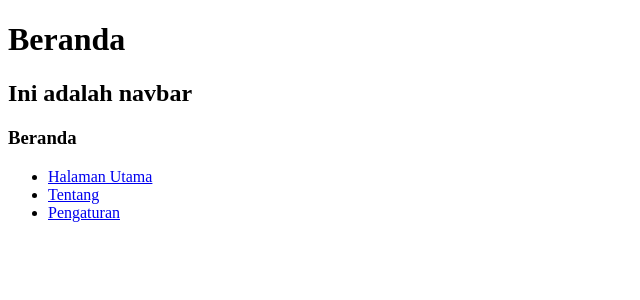
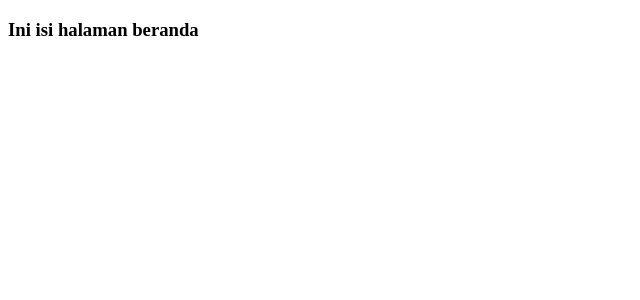
Before and after one commit to adn-nwr/tutor-nextjs-pages, a Next.js app: page / in a window 1280 px wide. Shown: the top 300 px of the page, without its empty margins (0-640 px from the left). Built offline with nearby package versions, Linux system fonts and the light colour scheme.

Commit message:
Membuat Per-Page Layout

```diff
--- a/components/footer.js
+++ b/components/footer.js
@@ -1,19 +1,7 @@
-import Link from "next/link";
-
-export default () => {
+export default function Footer() {
   return (
     <>
-      <ul>
-        <li>
-          <Link href={"/"}>Halaman Utama</Link>
-        </li>
-        <li>
-          <Link href={"/tentang"}>Tentang</Link>
-        </li>
-        <li>
-          <Link href={"/pengaturan"}>Pengaturan</Link>
-        </li>
-      </ul>
+      <div>Copyright @ 2023</div>
     </>
   );
-};
+}
--- a/components/navbar.js
+++ b/components/navbar.js
@@ -1,8 +1,20 @@
-export default () => {
+import Link from "next/link";
+
+export default function Navbar() {
   return (
     <>
       <h1>Beranda</h1>
-      <h2>Ini adalah navbar</h2>
+      <ul>
+        <li>
+          <Link href={"/"}>Halaman Utama</Link>
+        </li>
+        <li>
+          <Link href={"/tentang"}>Tentang</Link>
+        </li>
+        <li>
+          <Link href={"/pengaturan"}>Pengaturan</Link>
+        </li>
+      </ul>
     </>
   );
-};
+}
--- a/pages/_app.js
+++ b/pages/_app.js
@@ -1,9 +1,13 @@
-import Layout from "../components/layout";
+// import Layout from "../components/Layout";
 
-export default function _App({ Component, pageProps }) {
-  return (
-    <Layout>
-      <Component {...pageProps} />
-    </Layout>
-  );
-}
+export default ({ Component, pageProps }) => {
+  const getLayout = Component.getLayout || ((page) => page);
+
+  return getLayout(<Component {...pageProps} />);
+
+  // return (
+  //   <Layout>
+  //     <Component {...pageProps} />
+  //   </Layout>
+  // );
+};
--- a/pages/index.js
+++ b/pages/index.js
@@ -1,7 +1,9 @@
-export default function Index() {
+import Layout from "../components/Layout";
+
+export default () => {
   return (
     <>
-      <h3>Beranda</h3>
+      <h3>Ini isi halaman beranda</h3>
     </>
   );
-}
+};
--- a/pages/pengaturan/index.js
+++ b/pages/pengaturan/index.js
@@ -1,7 +1,7 @@
 export default () => {
   return (
     <>
-      <p>Halaman Pengaturan Index</p>
+      <p>Isi Halaman Index Pengaturan</p>
     </>
   );
 };
--- a/pages/tentang.js
+++ b/pages/tentang.js
@@ -1,7 +1,7 @@
-export default function Tentang() {
+export default () => {
   return (
     <>
-      <h3>File Tentang</h3>
+      <h3>Ini isi tentang</h3>
     </>
   );
-}
+};
```
Also changed, not shown: components/LayoutLogin.js (added, +11 -0 lines), components/layout.js (+4 -4 lines), pages/login.js (added, +13 -0 lines), 1 other file (tests, documents, lock files or other folders).
